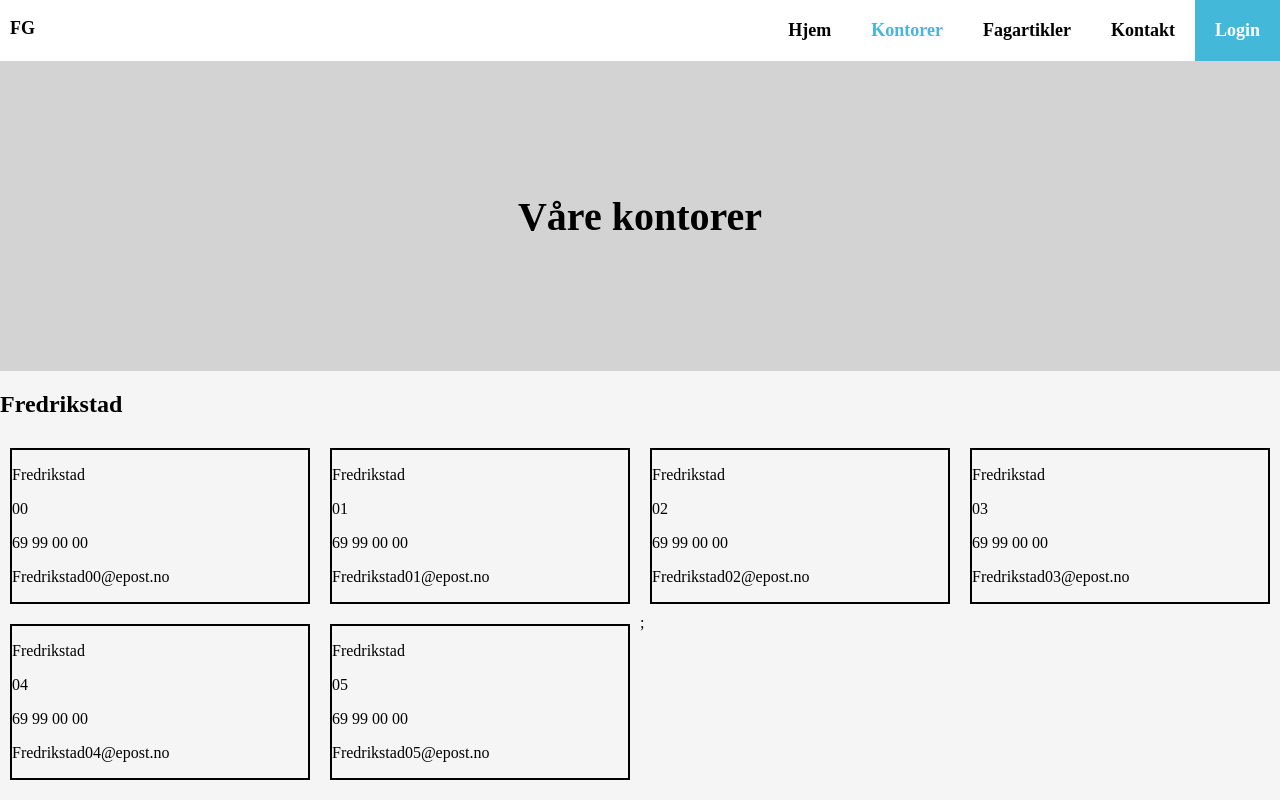
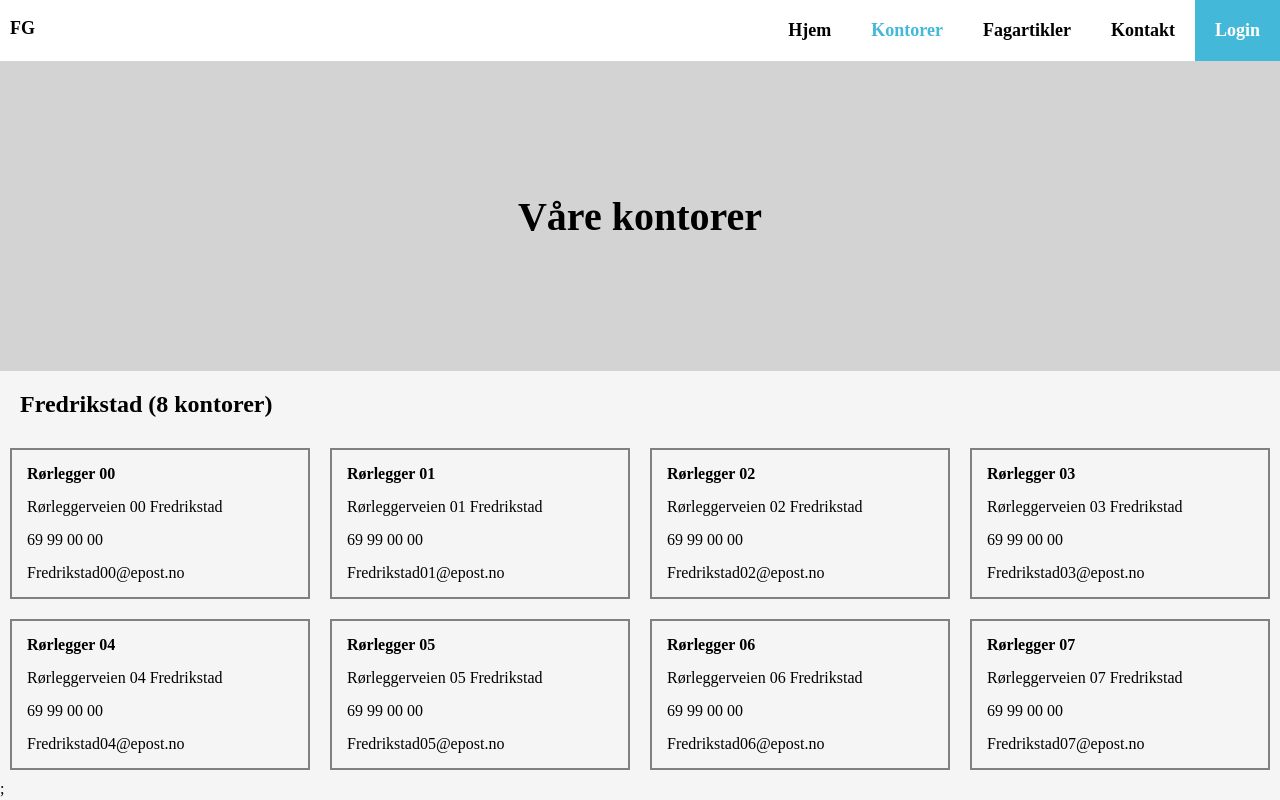
Before and after one commit to GossipDolphin/frontend-webapp-eksamen-g15, a React (Create React App) app: page /Offices in a window 1280 px wide. Shown: the top 800 px of the page. Built offline with nearby package versions, Linux system fonts and the light colour scheme.

Commit message:
small design changes on offices

```diff
--- a/src/components/OfficeCard.jsx
+++ b/src/components/OfficeCard.jsx
@@ -1,11 +1,11 @@
 import React from 'react';
-import {OfficeCardStyled} from "../styles/StyledComponents"
+import { OfficeCardStyled } from "../styles/StyledComponents"
 
-export const OfficeCard = ({office}) =>{
-    return(
+export const OfficeCard = ({ office }) => {
+    return (
         <OfficeCardStyled>
-            <p>{office.city}</p>
-            <p>{office.nummer}</p>
+            <p>Rørlegger {office.nummer}</p>
+            <p>Rørleggerveien {office.nummer} {office.city}</p>
             <p>{office.tlf}</p>
             <p>{office.epost}</p>
         </OfficeCardStyled>
--- a/src/components/OfficesCollectionSection.jsx
+++ b/src/components/OfficesCollectionSection.jsx
@@ -5,7 +5,7 @@ import OfficeCard from "../components/OfficeCard";
 export const OfficesCollectionSection = ({ location, offices }) => {
     return (
         <>
-            <h1>{location}</h1>
+            <h2>{location} ({offices.length} kontorer)</h2>
             <OfficesCollectionGridStyled>
                 {offices.map(office => {
                     return (
--- a/src/styles/StyledComponents.jsx
+++ b/src/styles/StyledComponents.jsx
@@ -165,6 +165,10 @@ export const FooterStyled = styled.footer`
 export const OfficesSection = styled.section`
     display: flex;
     flex-direction: column;
+    h2{
+        margin: 20px;
+        font-weight: bold;
+    }
 `;
 
 export const BannerStyled = styled.section`
@@ -188,6 +192,12 @@ export const OfficesCollectionGridStyled = styled.section`
 `;
 
 export const OfficeCardStyled = styled.article`
-    border: 2px solid black;
+    border: 2px solid grey;
     margin: 10px;
+    >*{
+        margin: 15px;
+    }
+    >:first-child{
+        font-weight: bold;
+    }
 `;
--- a/src/views/Offices.jsx
+++ b/src/views/Offices.jsx
@@ -23,7 +23,11 @@ const Offices = () => {
 
     const generateOffices = () => {
         for (let i = 0; i < generatedOfficeList.length; i++) {
-            for (let j = 0; j < 6; j++) {
+            let length = 5
+            if (i === 0 || i === 2) {
+                length = 8;
+            }
+            for (let j = 0; j < length; j++) {
                 generatedOfficeList[i].offices.push(new Office(generatedOfficeList[i].location, i + "" + j, "69 99 00 00", generatedOfficeList[i].location + i + "" + j + "@epost.no"));
             }
         }
```
